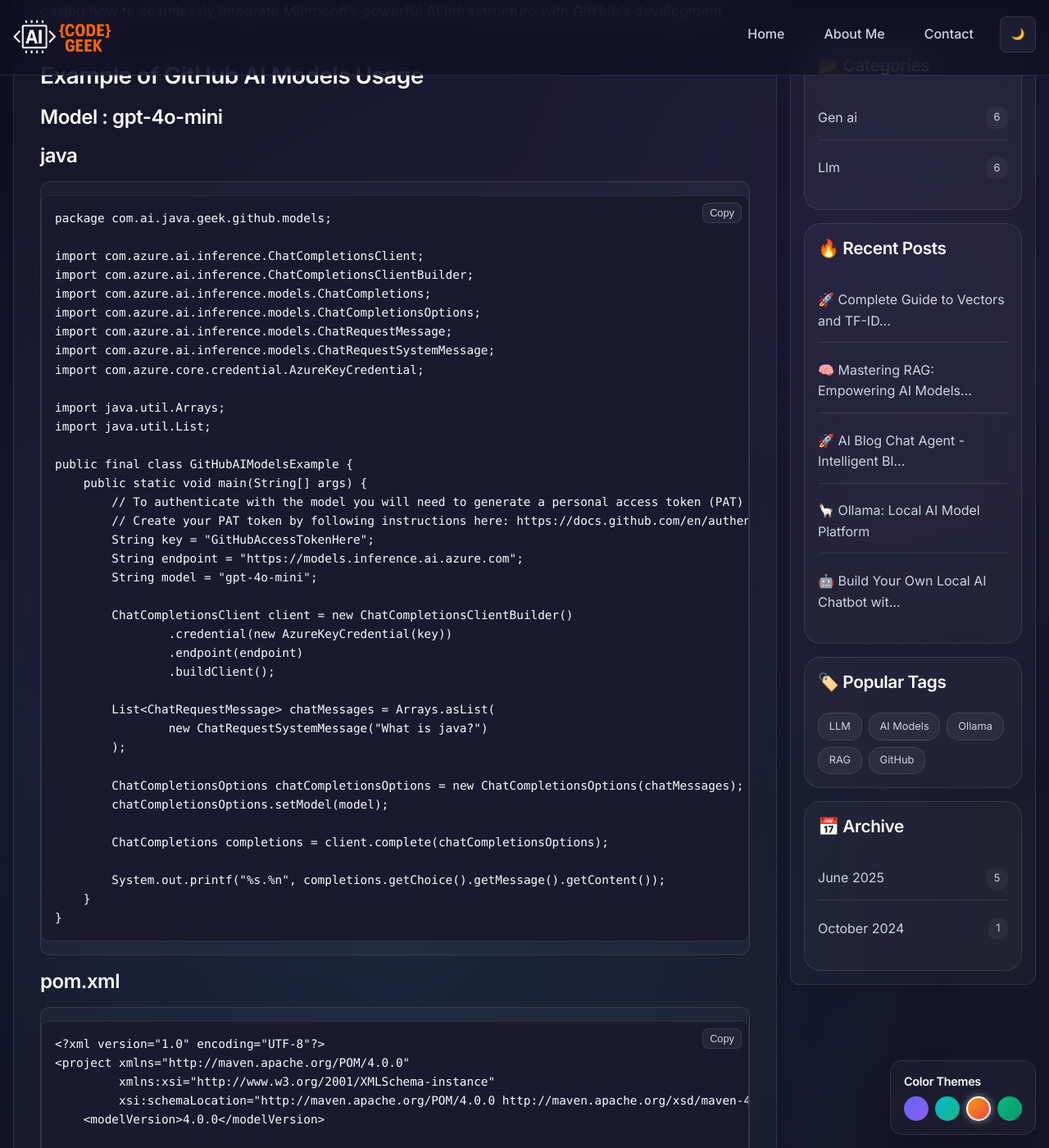
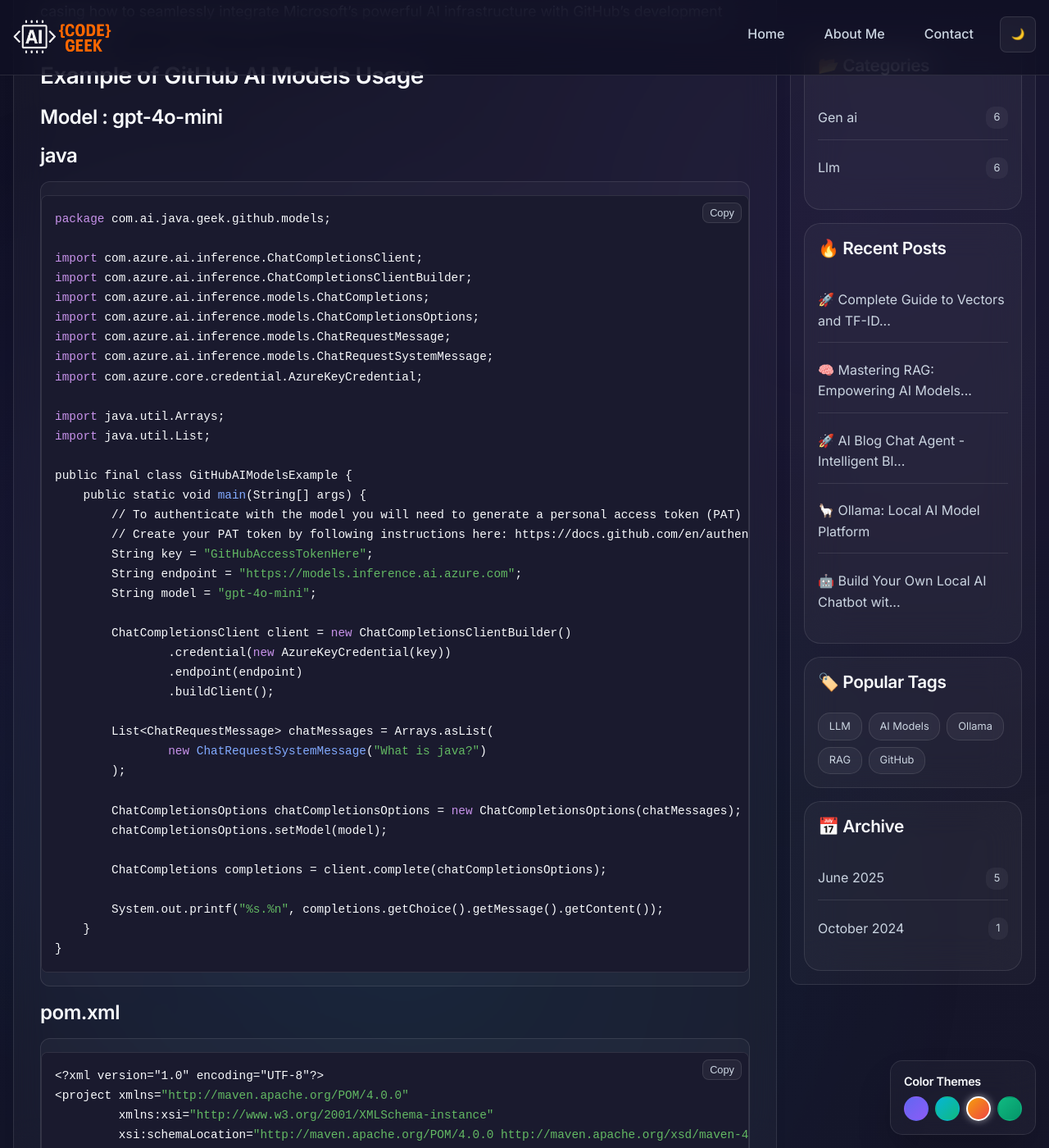
Before and after one commit to AI-Code-Geek/ai-code-geek.github.io, a Jekyll site: the page built from _posts/2024-10-31-github-ai-models.md, in a window 1280 px wide and 1400 px high, scrolled down 495 px. Shown: the whole window at 82% size. Built offline with Jekyll 4.4.1, drawn with Linux system fonts in a browser that asks for light colours.

```diff
--- a/_sass/base.scss
+++ b/_sass/base.scss
@@ -211,7 +211,7 @@
     border-radius: 4px;
     font-size: 0.875em;
     color: var(--text-primary);
-    font-weight: 500;
+    font-weight: 300;
 }
 
 pre {
@@ -224,12 +224,23 @@
     position: relative;
 
     code {
+        font-family: monospace !important;
         background: transparent;
         border: none;
         padding: 0;
         font-size: 0.9rem;
         line-height: 1.6;
         color: var(--text-primary);
+        .nf {
+            color: #82aaff;
+        }
+        .kn,.k {
+            color: #c792ea;
+            font-weight: 500;
+        }
+        .s {
+        color: #63b963;
+        }
     }
 
     // Copy button styles
```
